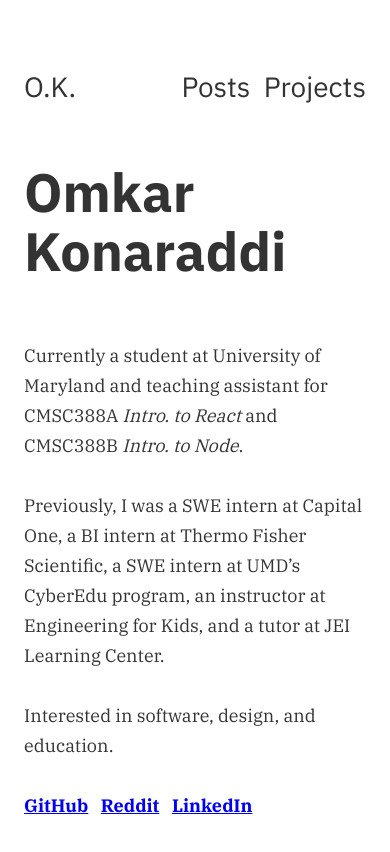
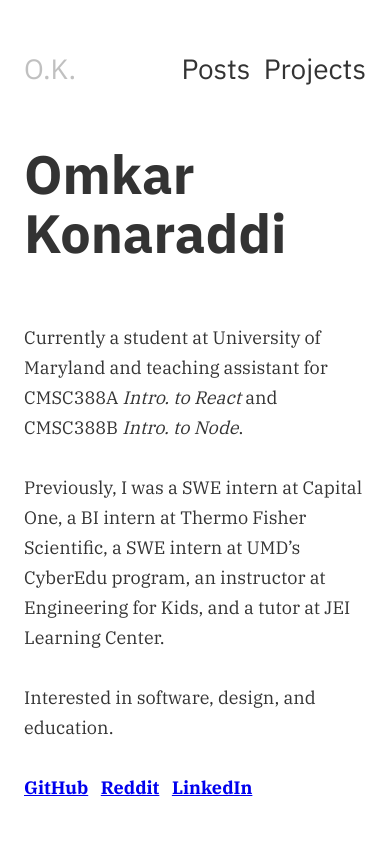
Before and after one commit to konaraddi/old-konaraddi-com, a Gatsby site: page / in a window 390 px wide. Built offline with nearby package versions, Linux system fonts and the light colour scheme; Gatsby itself is replaced by a stand-in of ours; some packages are replaced by stand-ins of ours.

Commit message:
Change links to indicate when it's the current page (useful for navigation), decrease margin at top on mobile

```diff
--- a/src/components/InternalLink.js
+++ b/src/components/InternalLink.js
@@ -14,8 +14,18 @@ const InternalLinkWrapper = styled(Link)`
   }
 `;
 
-export default ({ to, children, style }) => (
-  <InternalLinkWrapper to={to} style={style}>
-    {children}
-  </InternalLinkWrapper>
-);
+export default function({ to, children, style }) {
+  return (
+    <InternalLinkWrapper
+      to={to}
+      style={style}
+      activeStyle={{
+        pointerEvents: "none",
+        cursor: "not-allowed",
+        opacity: 0.3
+      }}
+    >
+      {children}
+    </InternalLinkWrapper>
+  );
+}
--- a/src/components/Layout.js
+++ b/src/components/Layout.js
@@ -7,7 +7,7 @@ import styled from "styled-components";
 import media from "../utils/media";
 
 const LayoutWrapper = styled.div`
-  margin: 4rem 24px 3rem 24px;
+  margin: 3rem 24px 3rem 24px;
   ${media.desktop`max-width: 1000px; margin: 4rem auto;`}
   ${media.fullhd`max-width: 1200px; margin: 4rem auto;`}
 `;
--- a/src/components/Navbar.js
+++ b/src/components/Navbar.js
@@ -3,11 +3,11 @@ import InternalLink from "./InternalLink";
 import styled from "styled-components";
 import media from "../utils/media";
 
-const Nav = styled.nav`
+const NavWrapper = styled.nav`
   display: flex;
 `;
 
-const H3 = styled.h3`
+const LinkWrapper = styled.h3`
   margin-right: 0.75rem;
   ${media.tablet`
     margin-right: 1.5rem;
@@ -18,21 +18,31 @@ const H3 = styled.h3`
 `;
 
 export default () => (
-  <Nav>
-    <H3>
-      <InternalLink to="/" style={{ textDecoration: "none" }}>
+  <NavWrapper>
+    <LinkWrapper>
+      <InternalLink
+        to="/"
+        style={{ textDecoration: "none" }}
+      >
         O.K.
       </InternalLink>
-    </H3>
-    <H3 style={{ marginLeft: "auto" }}>
-      <InternalLink to="/posts" style={{ textDecoration: "none" }}>
+    </LinkWrapper>
+    <LinkWrapper style={{ marginLeft: "auto" }}>
+      <InternalLink
+        to="/posts"
+        style={{ textDecoration: "none" }}
+
+      >
         Posts
       </InternalLink>
-    </H3>
-    <H3>
-      <InternalLink to="/projects" style={{ textDecoration: "none" }}>
+    </LinkWrapper>
+    <LinkWrapper>
+      <InternalLink
+        to="/projects"
+        style={{ textDecoration: "none" }}
+      >
         Projects
       </InternalLink>
-    </H3>
-  </Nav>
+    </LinkWrapper>
+  </NavWrapper>
 );
```
